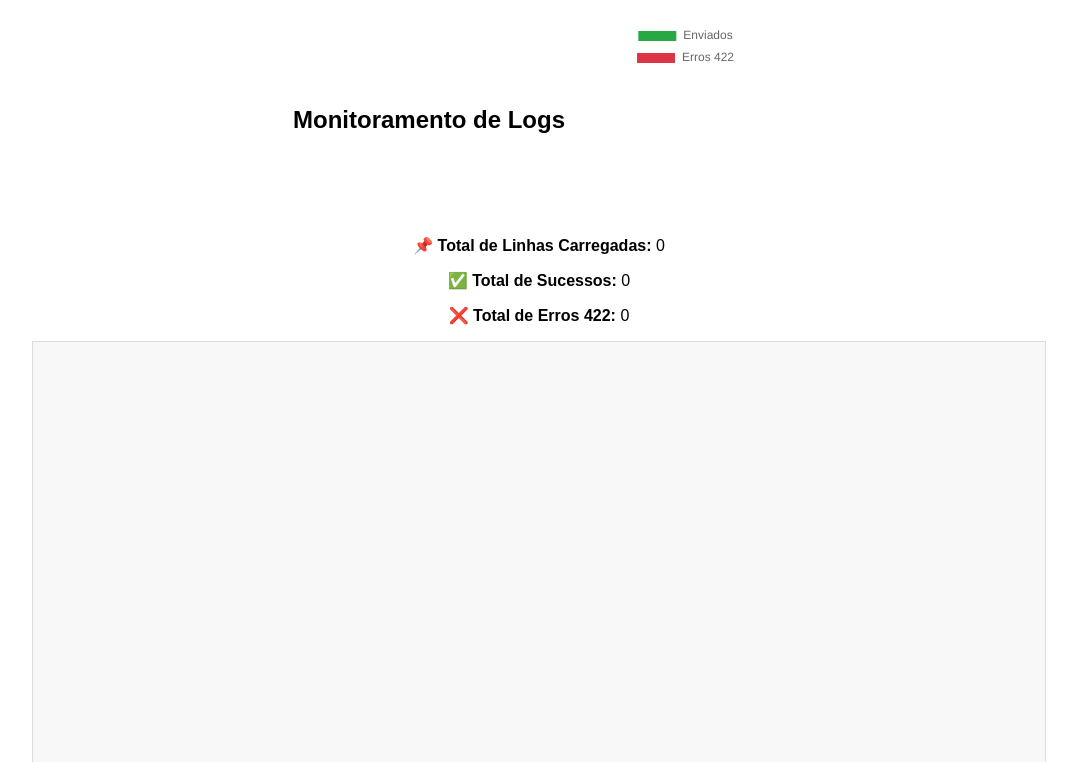
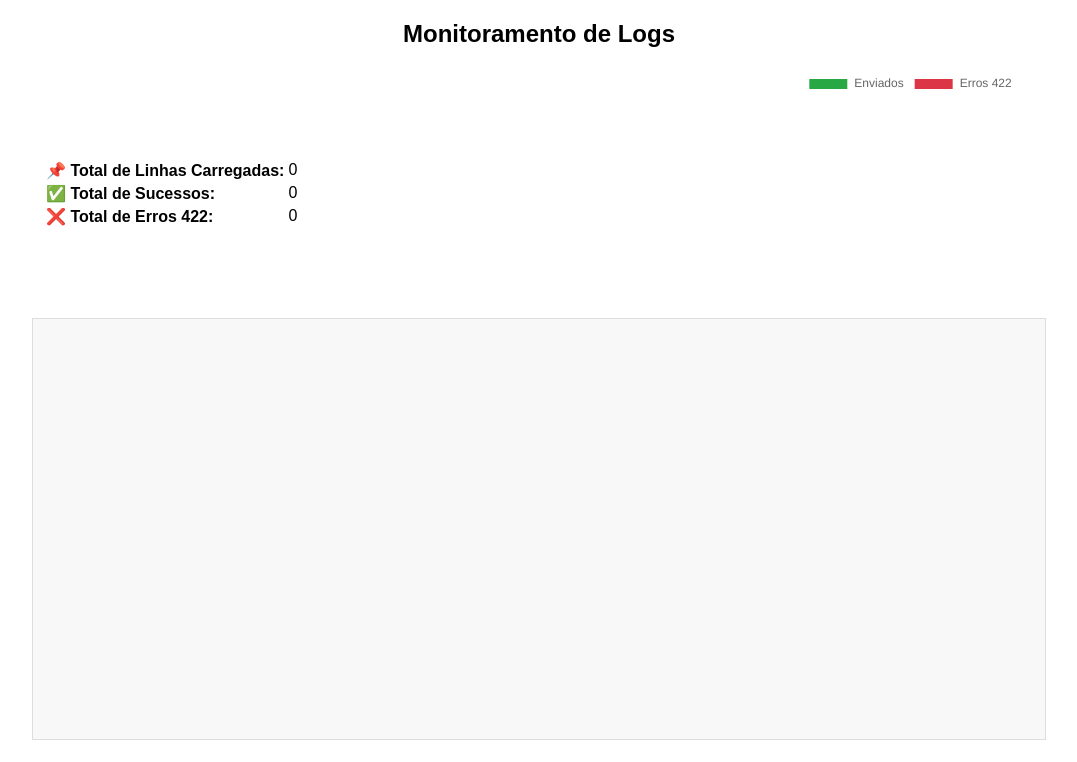
Before and after one commit to CassioFonseca001/contact_systeme, a Flask app: page /logs-page in a window 1280 px wide. Shown: the top 762 px of the page, without its empty margins (101-1178 px from the left). Run offline with Flask 3, Linux system fonts and the light colour scheme; data that the repository does not hold is empty.

Commit message:
Update logs.html

```diff
--- a/templates/logs.html
+++ b/templates/logs.html
@@ -29,28 +29,40 @@
             font-weight: bold;
         }
         .header-container {
+            text-align: center;
+            margin-bottom: 20px;
+        }
+        .stats-container {
             display: flex;
             align-items: center;
-            justify-content: center;
+            justify-content: space-between;
+            width: 80%;
+            margin: auto;
+        }
+        .stats-table {
+            text-align: left;
         }
         .chart-container {
-            width: 200px;
-            height: 200px;
-            margin-left: 20px;
+            width: 250px;
+            height: 250px;
         }
     </style>
 </head>
 <body>
     <div class="header-container">
         <h2>Monitoramento de Logs</h2>
+    </div>
+
+    <div class="stats-container">
+        <table class="stats-table">
+            <tr><td><strong>📌 Total de Linhas Carregadas:</strong></td> <td><span id="total-linhas">0</span></td></tr>
+            <tr><td><strong>✅ Total de Sucessos:</strong></td> <td><span id="status-sucesso">0</span></td></tr>
+            <tr><td><strong>❌ Total de Erros 422:</strong></td> <td><span id="status-422">0</span></td></tr>
+        </table>
         <div class="chart-container">
             <canvas id="statusChart"></canvas>
         </div>
     </div>
-
-    <p><strong>📌 Total de Linhas Carregadas:</strong> <span id="total-linhas">0</span></p>
-    <p><strong>✅ Total de Sucessos:</strong> <span id="status-sucesso">0</span></p>
-    <p><strong>❌ Total de Erros 422:</strong> <span id="status-422">0</span></p>
 
     <div id="log-container"></div>
 
```
